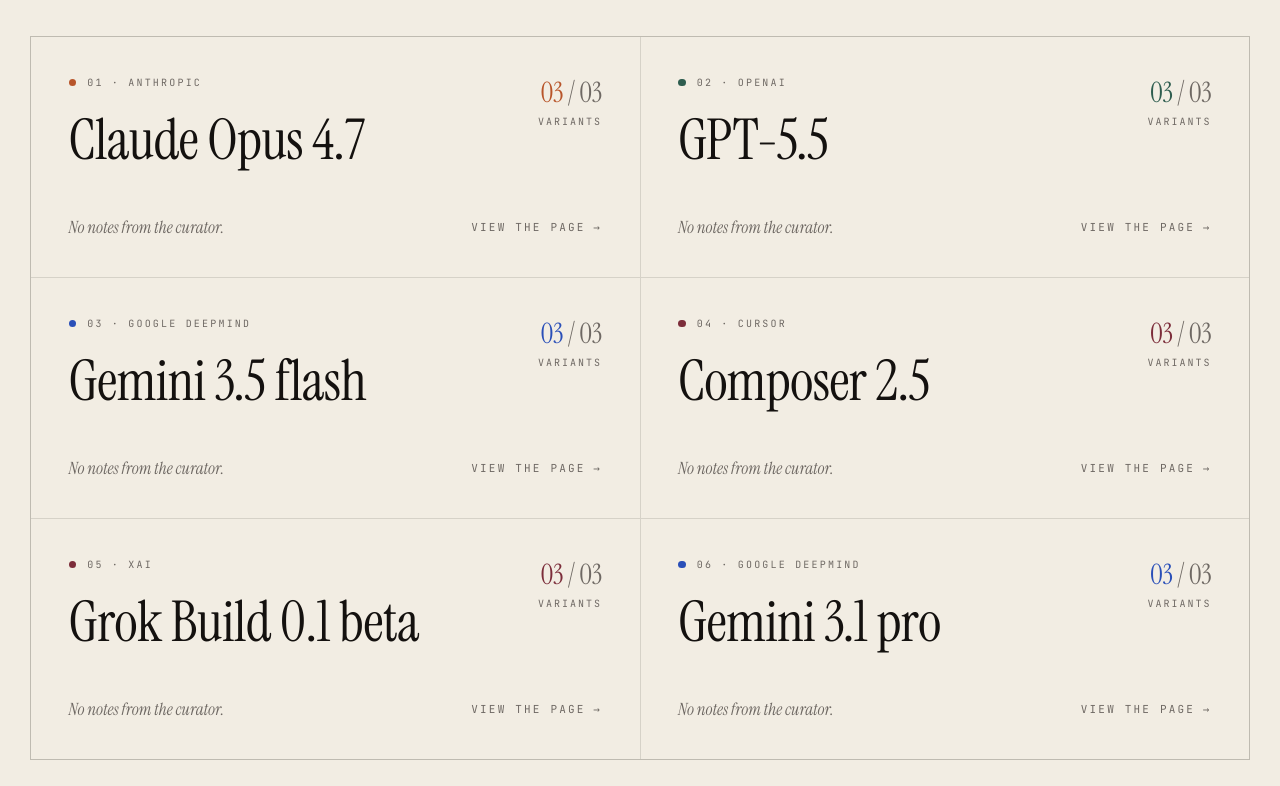
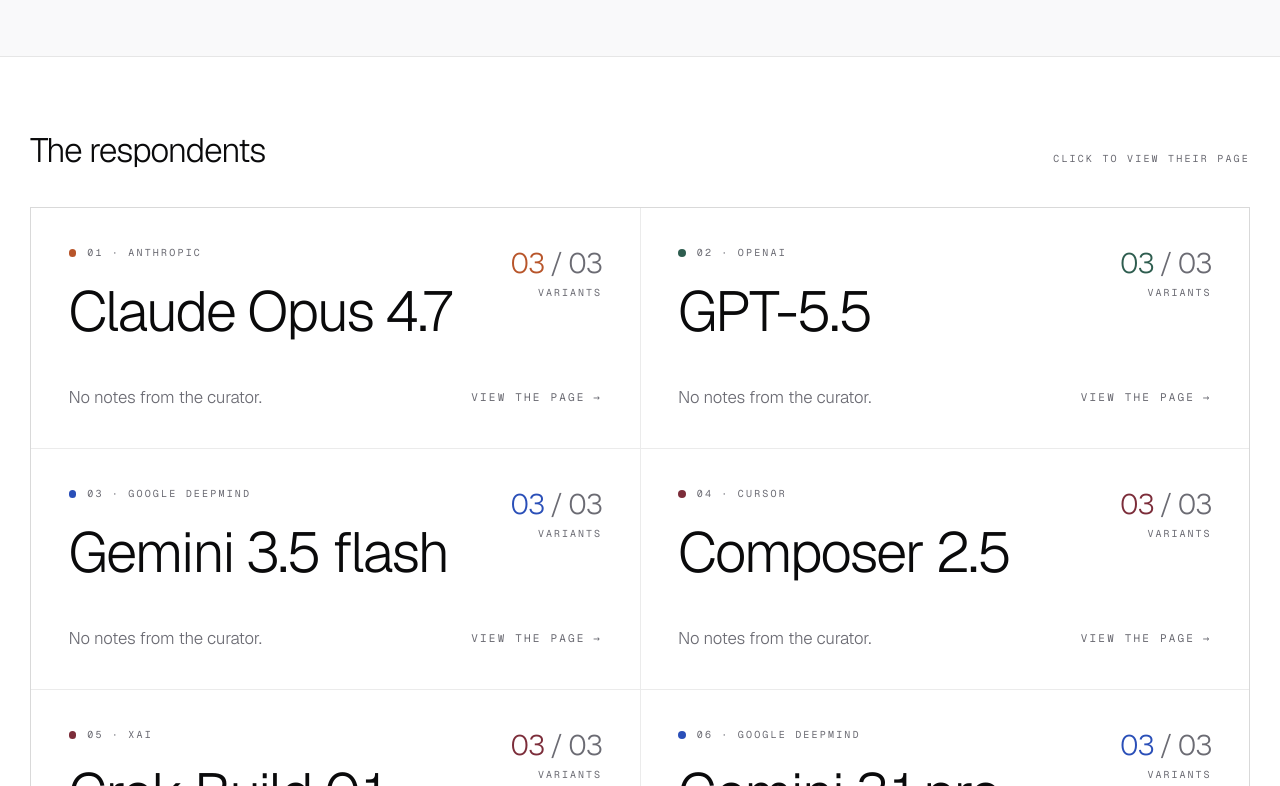
Before and after one commit to Tiwariji-07/ai-ui-arena, a React (Vite) app: page / in a window 1280 px wide. Shown: the part 1154-1940 px from the top of the page. Built offline with nearby package versions, Linux system fonts and the light colour scheme.

Commit message:
ui changes

```diff
--- a/index.html
+++ b/index.html
@@ -7,7 +7,7 @@
     <link rel="preconnect" href="https://fonts.googleapis.com" />
     <link rel="preconnect" href="https://fonts.gstatic.com" crossorigin />
     <link
-      href="https://fonts.googleapis.com/css2?family=Instrument+Serif:ital@0;1&family=Geist:wght@300;400;500;600&family=JetBrains+Mono:wght@400;500&display=swap"
+      href="https://fonts.googleapis.com/css2?family=Geist:wght@300;400;500;600;700&family=Geist+Mono:wght@400;500&display=swap"
       rel="stylesheet"
     />
     <title>AI UI Arena</title>
--- a/src/index.css
+++ b/src/index.css
@@ -1,17 +1,22 @@
 @import 'tailwindcss';
 
 @theme {
-  --color-paper: #f2ede3;
-  --color-paper-2: #ece6d9;
-  --color-ink: #14110f;
-  --color-ink-soft: #6e6863;
-  --color-rule: rgba(20, 17, 15, 0.12);
-  --color-rule-strong: rgba(20, 17, 15, 0.24);
+  /* Light technical palette */
+  --color-paper: #ffffff;
+  --color-paper-2: #f6f6f7;
+  --color-paper-3: #ececef;
+  --color-ink: #0a0a0b;
+  --color-ink-soft: #6b6b73;
+  --color-ink-soft-2: #a5a5ad;
+  --color-rule: rgba(10, 10, 11, 0.08);
+  --color-rule-strong: rgba(10, 10, 11, 0.18);
 
-  --font-serif: 'Instrument Serif', ui-serif, Georgia, serif;
+  /* Backwards-compat aliases (kept for older class refs) */
+  --font-serif:
+    'Geist', ui-sans-serif, -apple-system, BlinkMacSystemFont, sans-serif;
   --font-sans:
     'Geist', ui-sans-serif, -apple-system, BlinkMacSystemFont, sans-serif;
-  --font-mono: 'JetBrains Mono', ui-monospace, Menlo, monospace;
+  --font-mono: 'Geist Mono', 'JetBrains Mono', ui-monospace, Menlo, monospace;
 }
 
 :root {
@@ -24,7 +29,7 @@
   -webkit-font-smoothing: antialiased;
   -moz-osx-font-smoothing: grayscale;
   text-rendering: optimizeLegibility;
-  font-feature-settings: 'ss01', 'cv11';
+  font-feature-settings: 'ss01', 'ss03', 'cv11';
 }
 
 html,
@@ -36,12 +41,19 @@
 }
 
 body {
-  background-image: radial-gradient(
-    rgba(20, 17, 15, 0.05) 1px,
-    transparent 1px
-  );
-  background-size: 28px 28px;
-  background-position: -1px -1px;
+  background-image:
+    radial-gradient(
+      ellipse 900px 600px at 50% -10%,
+      rgba(10, 10, 11, 0.05),
+      transparent
+    ),
+    linear-gradient(rgba(10, 10, 11, 0.035) 1px, transparent 1px),
+    linear-gradient(90deg, rgba(10, 10, 11, 0.035) 1px, transparent 1px);
+  background-size: auto, 56px 56px, 56px 56px;
+  background-position:
+    0 0,
+    -1px -1px,
+    -1px -1px;
 }
 
 ::selection {
@@ -63,15 +75,20 @@
   padding: 0;
 }
 
+/* Display / body class aliases — kept names so layout still works,
+   but they now render as Geist with weight + tracking that does the work. */
 .serif {
-  font-family: var(--font-serif);
-  font-weight: 400;
-  letter-spacing: -0.01em;
+  font-family: var(--font-sans);
+  font-weight: 300;
+  letter-spacing: -0.035em;
+  font-feature-settings: 'ss01';
 }
 .serif-italic {
-  font-family: var(--font-serif);
-  font-style: italic;
-  font-weight: 400;
+  font-family: var(--font-sans);
+  font-style: normal;
+  font-weight: 300;
+  color: var(--color-ink-soft);
+  letter-spacing: -0.01em;
 }
 .mono {
   font-family: var(--font-mono);
@@ -96,24 +113,12 @@
 .stagger > * {
   animation: fade 600ms cubic-bezier(0.2, 0.7, 0.2, 1) both;
 }
-.stagger > *:nth-child(1) {
-  animation-delay: 40ms;
-}
-.stagger > *:nth-child(2) {
-  animation-delay: 110ms;
-}
-.stagger > *:nth-child(3) {
-  animation-delay: 180ms;
-}
-.stagger > *:nth-child(4) {
-  animation-delay: 250ms;
-}
-.stagger > *:nth-child(5) {
-  animation-delay: 320ms;
-}
-.stagger > *:nth-child(6) {
-  animation-delay: 390ms;
-}
+.stagger > *:nth-child(1) { animation-delay: 40ms; }
+.stagger > *:nth-child(2) { animation-delay: 100ms; }
+.stagger > *:nth-child(3) { animation-delay: 160ms; }
+.stagger > *:nth-child(4) { animation-delay: 220ms; }
+.stagger > *:nth-child(5) { animation-delay: 280ms; }
+.stagger > *:nth-child(6) { animation-delay: 340ms; }
 
 .hairline-x {
   border-top: 1px solid var(--color-rule);
@@ -142,7 +147,10 @@
 }
 .model-row:hover .model-dot {
   transform: scale(1.6);
+  box-shadow: 0 0 12px var(--accent);
 }
 .model-dot {
-  transition: transform 320ms cubic-bezier(0.2, 0.7, 0.2, 1);
+  transition:
+    transform 320ms cubic-bezier(0.2, 0.7, 0.2, 1),
+    box-shadow 320ms ease;
 }
--- a/src/pages/Home.tsx
+++ b/src/pages/Home.tsx
@@ -48,22 +48,10 @@
             </button>
           </div>
 
-          <blockquote className="relative">
-            <span
-              aria-hidden
-              className="serif-italic absolute -left-2 md:-left-6 -top-10 text-[120px] leading-none text-[color:var(--color-ink-soft)]/40"
-            >
-              “
-            </span>
-            <p className="serif text-[clamp(28px,3.6vw,52px)] leading-[1.18] tracking-[-0.01em] text-[color:var(--color-ink)]">
+          <blockquote className="relative pl-6 md:pl-8 border-l border-[color:var(--color-rule-strong)]">
+            <p className="serif text-[clamp(28px,3.6vw,48px)] leading-[1.2] tracking-[-0.03em] text-[color:var(--color-ink)] whitespace-pre-line">
               {PROMPT}
             </p>
-            <span
-              aria-hidden
-              className="serif-italic absolute -right-2 -bottom-16 text-[120px] leading-none text-[color:var(--color-ink-soft)]/40"
-            >
-              ”
-            </span>
           </blockquote>
 
           <div className="mt-12 pt-6 border-t border-[color:var(--color-rule)] flex items-center justify-between flex-wrap gap-4 mono text-[10px] uppercase tracking-[0.2em] text-[color:var(--color-ink-soft)]">
--- a/src/pages/ModelPage.tsx
+++ b/src/pages/ModelPage.tsx
@@ -120,22 +120,11 @@
                   {copied ? '✓' : 'Copy'}
                 </button>
               </div>
-              <p className="serif text-[19px] leading-[1.35] text-[color:var(--color-ink)]">
-                <span
-                  aria-hidden
-                  className="serif-italic text-3xl mr-0.5"
-                  style={{ color: model.color }}
-                >
-                  “
-                </span>
+              <p
+                className="serif text-[17px] leading-[1.4] text-[color:var(--color-ink)] pl-4 border-l whitespace-pre-line"
+                style={{ borderColor: model.color }}
+              >
                 {PROMPT}
-                <span
-                  aria-hidden
-                  className="serif-italic text-3xl ml-0.5"
-                  style={{ color: model.color }}
-                >
-                  ”
-                </span>
               </p>
             </div>
           </aside>
--- a/src/submissions/_Awaiting.tsx
+++ b/src/submissions/_Awaiting.tsx
@@ -6,7 +6,8 @@
       className="min-h-[560px] flex items-center justify-center relative"
       style={{
         background:
-          'repeating-linear-gradient(135deg, #FAF7F1 0 16px, #F2EDE3 16px 17px)',
+          'repeating-linear-gradient(135deg, #FAFAFB 0 16px, #F2F2F4 16px 17px)',
+        color: '#0A0A0B',
       }}
     >
       <div className="text-center px-8 max-w-md">
@@ -17,24 +18,26 @@
             aria-hidden
           />
           <p
-            className="text-[11px] uppercase tracking-[0.24em] text-[#6E6863]"
-            style={{ fontFamily: 'JetBrains Mono, monospace' }}
+            className="text-[11px] uppercase tracking-[0.24em] text-[#6B6B73]"
+            style={{ fontFamily: "'Geist Mono', monospace" }}
           >
             Variant {variant} · Awaiting
           </p>
         </div>
         <h2
-          className="text-5xl leading-[1.05] tracking-[-0.01em] text-[#14110F]"
-          style={{ fontFamily: 'Instrument Serif, serif' }}
+          className="text-4xl leading-[1.1] tracking-[-0.035em] font-light text-[#0A0A0B]"
+          style={{ fontFamily: "'Geist', sans-serif" }}
         >
-          <span className="italic">{modelName}</span> has not<br />
-          returned this one yet.
+          {modelName} has not<br />returned this one yet.
         </h2>
-        <p className="mt-6 text-sm text-[#6E6863] leading-relaxed">
+        <p className="mt-6 text-sm text-[#6B6B73] leading-relaxed">
           When the model returns this variant, paste it into{' '}
           <code
-            className="px-1.5 py-0.5 bg-[#ECE6D9] rounded text-[12px]"
-            style={{ fontFamily: 'JetBrains Mono, monospace' }}
+            className="px-1.5 py-0.5 rounded text-[12px]"
+            style={{
+              background: 'rgba(10,10,11,0.06)',
+              fontFamily: "'Geist Mono', monospace",
+            }}
           >
             src/submissions/{slug(modelName)}/{variant}.tsx
           </code>{' '}
```
